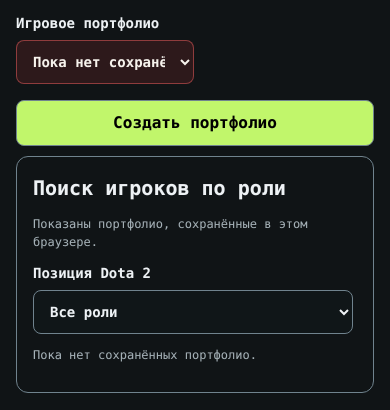
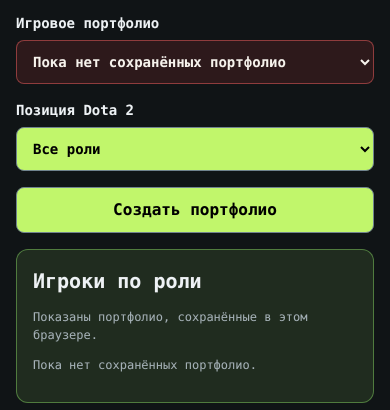
Before and after one commit to Assekke/Portfolio-cyber, a plain HTML site: page index.html in a window 390 px wide. Shown: the part 82-492 px from the top of the page. Drawn offline with Linux system fonts and the light colour scheme.

Commit message:
Обновить оформление выбора портфолио

```diff
--- a/index.html
+++ b/index.html
@@ -24,13 +24,8 @@
       <img class="portfolio-brand" src="logo.png" alt="ASDS Games" width="1774" height="887">
       <button id="edit-button" type="button">Редактировать</button>
     </section>
-    <section class="portfolio-controls" aria-label="Выбор портфолио">
+    <section class="portfolio-controls" aria-label="Выбор портфолио и роли">
       <label for="portfolio-select">Игровое портфолио<select id="portfolio-select"><option value="">Пока нет сохранённых портфолио</option></select></label>
-      <button id="new-button" type="button">Создать портфолио</button>
-    </section>
-    <section class="role-search" aria-labelledby="role-search-title">
-      <h2 id="role-search-title">Поиск игроков по роли</h2>
-      <p class="hint">Показаны портфолио, сохранённые в этом браузере.</p>
       <label for="role-filter">Позиция Dota 2<select id="role-filter">
         <option value="">Все роли</option>
         <option value="Кэрри">Кэрри — позиция 1</option>
@@ -39,6 +34,11 @@
         <option value="Саппорт">Саппорт — позиция 4</option>
         <option value="Полная поддержка">Полная поддержка — позиция 5</option>
       </select></label>
+      <button id="new-button" type="button">Создать портфолио</button>
+    </section>
+    <section class="role-search" aria-labelledby="role-search-title">
+      <h2 id="role-search-title">Игроки по роли</h2>
+      <p class="hint">Показаны портфолио, сохранённые в этом браузере.</p>
       <p id="role-search-empty" class="hint" role="status" hidden></p>
       <ul id="role-search-results" aria-label="Найденные портфолио"></ul>
     </section>
--- a/script.js
+++ b/script.js
@@ -592,24 +592,6 @@
     if (focus) document.getElementById("portfolio-title").focus();
   }
 
-  function updateSelector() {
-    select.replaceChildren();
-    if (!state.portfolios.length) {
-      const option = document.createElement("option");
-      option.value = "";
-      option.textContent = "Пока нет сохранённых портфолио";
-      select.append(option);
-    }
-    for (const player of state.portfolios) {
-      const option = document.createElement("option");
-      option.value = player.id;
-      option.textContent = player.nickname;
-      select.append(option);
-    }
-    select.value = state.activeId ?? "";
-    renderRoleResults();
-  }
-
   function renderRoleResults() {
     const role = roleFilter.value;
     const matches = state.portfolios.filter((player) => !role ||
@@ -630,6 +612,24 @@
     }
     roleSearchEmpty.hidden = matches.length > 0;
     roleSearchEmpty.textContent = role ? "Игроков с этой ролью пока нет." : "Пока нет сохранённых портфолио.";
+  }
+
+  function updateSelector() {
+    select.replaceChildren();
+    if (!state.portfolios.length) {
+      const option = document.createElement("option");
+      option.value = "";
+      option.textContent = "Пока нет сохранённых портфолио";
+      select.append(option);
+    }
+    for (const player of state.portfolios) {
+      const option = document.createElement("option");
+      option.value = player.id;
+      option.textContent = player.nickname;
+      select.append(option);
+    }
+    select.value = state.activeId ?? "";
+    renderRoleResults();
   }
 
   roleFilter.addEventListener("change", renderRoleResults);
@@ -855,7 +855,6 @@
     select.value = state.activeId ?? "";
     if (id !== state.activeId) requestAction({ type: "switch", id });
   });
-
   document.getElementById("new-button").addEventListener("click", () => requestAction({ type: "new" }));
   document.getElementById("cancel-transition").addEventListener("click", () => {
     pendingAction = null;
--- a/styles.css
+++ b/styles.css
@@ -86,16 +86,19 @@ dt { color: var(--muted); font-size: 13px; margin-bottom: 8px; }
 dd { margin: 0; font-size: 18px; white-space: pre-wrap; overflow-wrap: anywhere; }
 dd.empty { color: var(--muted); font-size: 16px; }
 footer { max-width: 960px; margin: 0 auto; padding: 8px 24px 20px; color: var(--muted); font-size: 12px; }
+.role-search { margin: 0 0 20px; padding: 16px; border: 1px solid rgb(120 190 90 / 55%); border-radius: 12px; background: rgb(145 220 100 / 12%); }
 .portfolio-controls { display: flex; align-items: flex-end; gap: 16px; margin-bottom: 16px; }
-.portfolio-controls label { flex: 0 1 auto; width: calc(15ch + 52px); max-width: 100%; }
+.portfolio-controls label { flex: 0 1 240px; }
 .portfolio-controls > button { margin-left: auto; }
 #portfolio-select { background: rgb(255 70 70 / 12%); border-color: rgb(225 90 90 / 55%); color: var(--panel-text); }
-#portfolio-select option { background: var(--input-bg); color: var(--text); }
-.role-search { margin: 0 0 20px; padding: 16px; border: 1px solid var(--line); border-radius: 12px; }
+#portfolio-select option, #role-filter option { background: var(--input-bg); color: var(--text); }
+#role-filter { background: var(--accent); color: var(--on-accent); font-weight: 700; cursor: pointer; }
 .role-search h2 { margin: 0; font-size: 20px; }
-.role-search label { max-width: 320px; }
 #role-search-results { display: flex; flex-wrap: wrap; gap: 8px; padding: 0; margin: 12px 0 0; list-style: none; }
+#role-search-results button { background: rgb(255 70 70 / 12%); border-color: rgb(225 90 90 / 55%); color: var(--panel-text); }
 #role-search-results button { max-width: 100%; overflow-wrap: anywhere; }
+#role-search-results button:hover { background: rgb(255 70 70 / 22%); }
+#role-search-results button[aria-current="true"] { border: 2px solid var(--accent-ink); }
 .appearance-controls { min-width: 0; margin: 0 0 20px; padding: 0 0 16px; border: 0; border-bottom: 1px solid var(--line); }
 .appearance-controls legend { padding: 0 0 16px; font-size: 14px; font-weight: 600; }
 .appearance-grid { display: grid; grid-template-columns: repeat(2, minmax(0, 1fr)); gap: 16px; }
@@ -137,6 +140,7 @@ dialog label + label { margin-top: 20px; }
   .form-grid, .portfolio-grid { grid-template-columns: minmax(0, 1fr); gap: 16px; }
   .actions { align-items: stretch; flex-direction: column; gap: 12px; }
   .portfolio-controls { align-items: stretch; flex-direction: column; }
+  .portfolio-controls label { flex: auto; }
   .portfolio-controls > button { margin-left: 0; }
   .avatar-controls { flex-direction: column; }
   .appearance-grid { grid-template-columns: minmax(0, 1fr); gap: 16px; }
@@ -152,7 +156,6 @@ dialog label + label { margin-top: 20px; }
 }
 @media screen {
   .portfolio-summary { margin-bottom: 8px; }
-  .portfolio-controls { margin-bottom: 10px; }
   #portfolio .portfolio-grid { gap: 8px; }
   #portfolio .portfolio-grid > div { padding: 8px 12px; }
   #portfolio dt { margin-bottom: 4px; }
```
Also changed, not shown: 1 other file.
